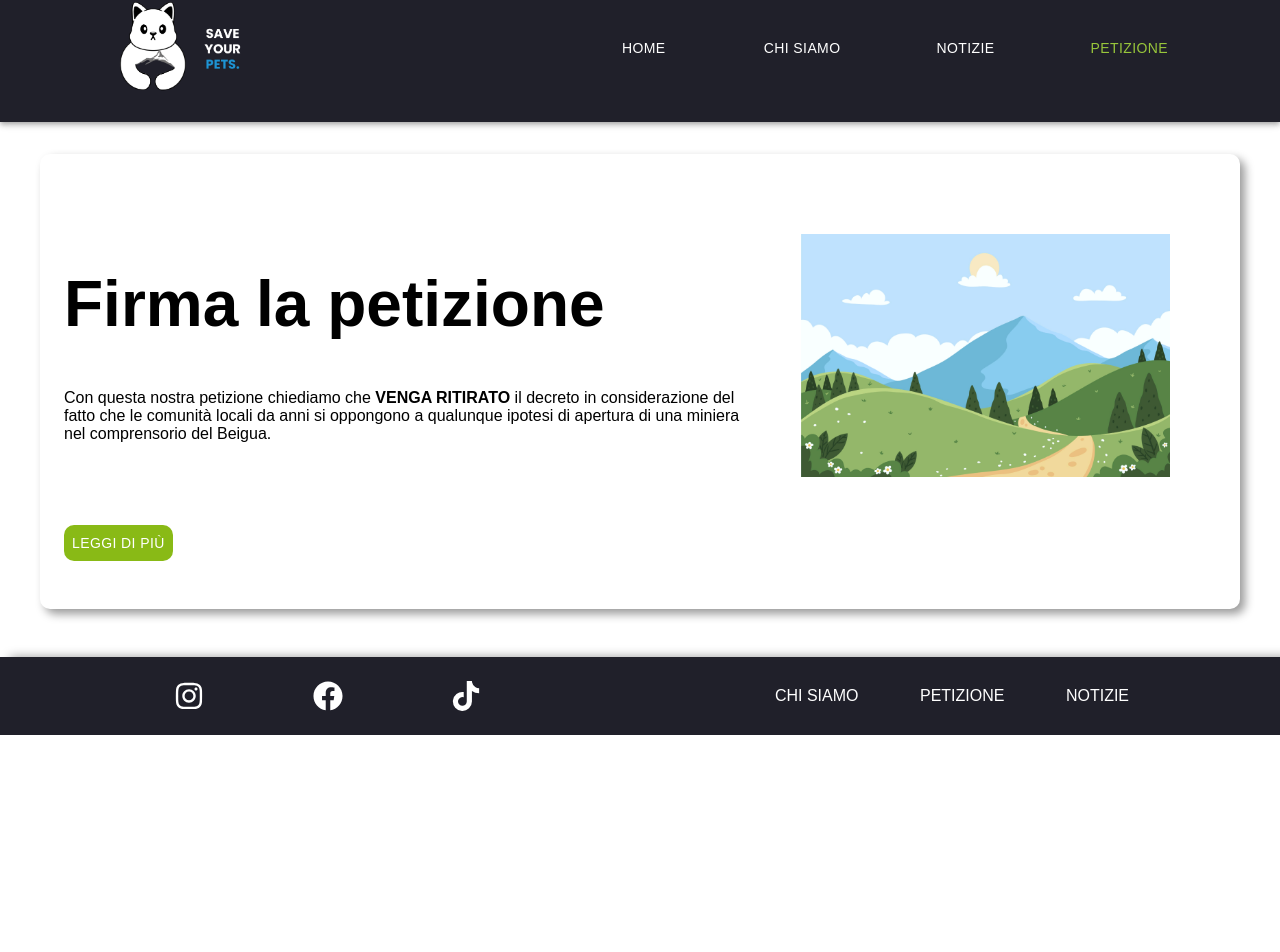
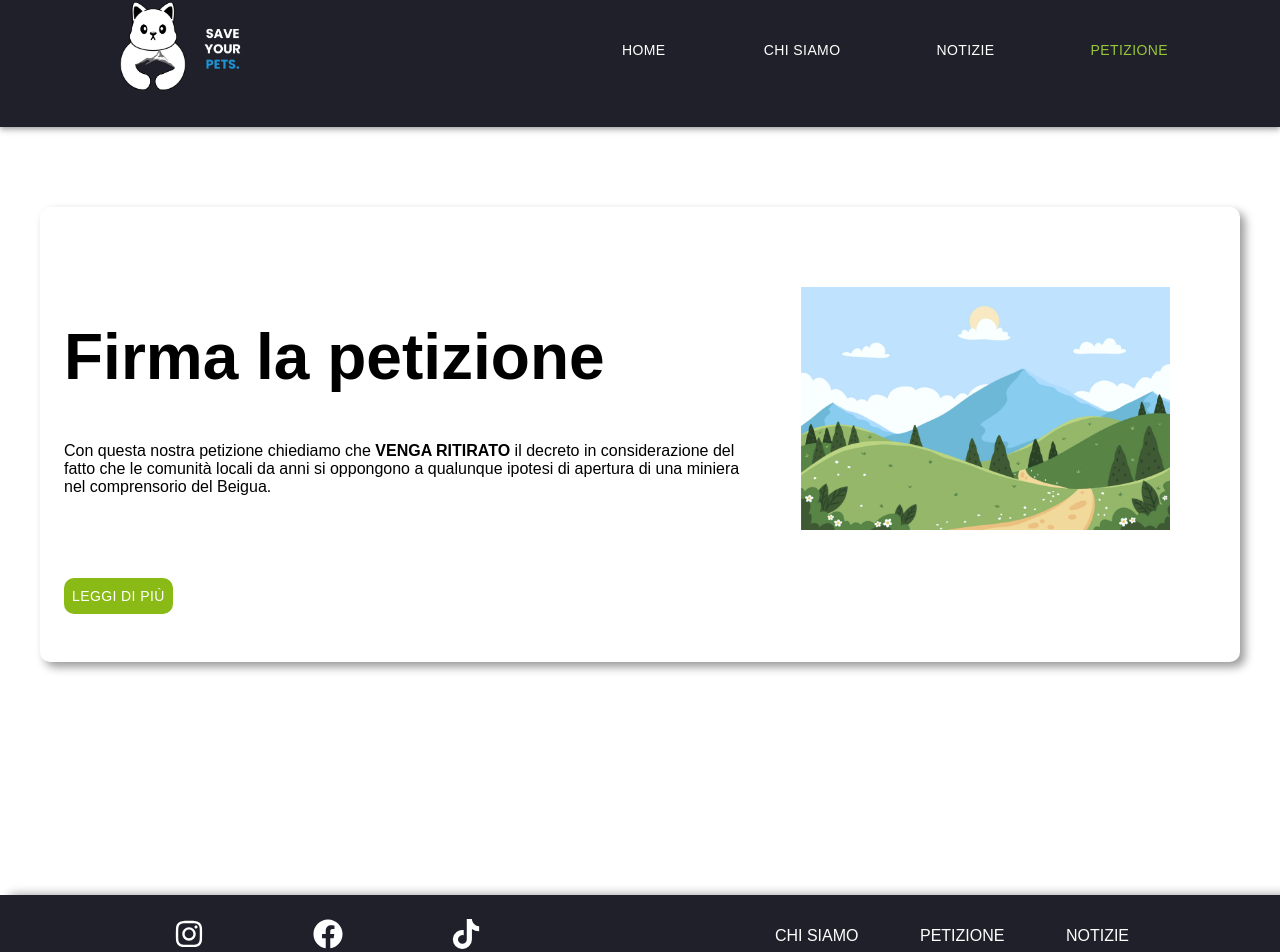
Before and after one commit to Matteh15/beigua-react, a React (Create React App) app: page /petizione in a window 1280 px wide. Shown: the part 26-978 px from the top of the page. Before the commit the page ends 800 px from the top, so only its background shows below. Built offline with nearby package versions, Linux system fonts and the light colour scheme.

Commit message:
Ultima, si spera, push...

```diff
--- a/public/index.html
+++ b/public/index.html
@@ -32,7 +32,7 @@ wvfXpqpZZVQGK6TAh5PVlGOfQNHSoD2xbE+QkPxCAFlNEevoEH3Sl0sibVcOQVnN"
       work correctly both with client-side routing and a non-root public URL.
       Learn how to configure a non-root public URL by running `npm run build`.
     -->
-    <title>React App</title>
+    <title>Save yout pets!</title>
   </head>
   <body>
     <noscript>You need to enable JavaScript to run this app.</noscript>
--- a/src/components/Article.js
+++ b/src/components/Article.js
@@ -1,19 +1,15 @@
 import React from "react";
 import styled from "styled-components";
-import CardMedia from "@mui/material/CardMedia";
 import { Container } from "@mui/material";
 import Card from "./Card";
 import canefinestra from "../img/canefinestra.png";
 import cani_soccorso from "../img/cani_soccorso.png";
 import illustr from "../img/illustr.png";
 import fibre_amianto from "../img/fibre_amianto.png";
-import { faClipboardList } from "@fortawesome/free-solid-svg-icons";
 import { BrowserView, MobileView } from "react-device-detect";
 import ButtonGreen from "./ButtonGreen";
 
-import { Footer } from "./Footer";
-
-import { FaTiktok, FaInstagram, FaFacebook } from "react-icons/fa";
+import { Link } from "react-router-dom";
 
 const Article = () => {
   return (
@@ -41,6 +37,7 @@ const Article = () => {
               title="Effetti sulla Salute"
               descr="La presenza delle fibre di amianto nell’ambiente comporta danni a carico della salute."
               articlePage={true}
+              link=""
             >
               skald
             </Card>
@@ -50,6 +47,7 @@ const Article = () => {
               title="Mesotelioma canino"
               descr="L’esposizione all’amianto nei cani porta ad uno stato di infiammazione cronica."
               articlePage={true}
+              link=""
             >
               skald
             </Card>
@@ -58,6 +56,7 @@ const Article = () => {
               title="Amianto e animali"
               descr="I casi di mesotelioma maligno negli animali sono causati dall’ esposizione alle fibre di amianto."
               articlePage={true}
+              link=""
             ></Card>
           </DivCards>
         </div>
@@ -86,15 +85,19 @@ const Article = () => {
           </QuarantaPerc>
         </FlexDiv>
         <BrowserView>
+          <Link to="">
             <ButtonGreen style={{ margin: "3rem auto" }}>
               Leggi di pi&ugrave;
             </ButtonGreen>
+          </Link>
         </BrowserView>
         <MobileView>
           <FlexDiv>
+            <Link to="">
               <ButtonGreen style={{ margin: "3rem auto" }}>
                 Leggi di pi&ugrave;
               </ButtonGreen>
+            </Link>
           </FlexDiv>
         </MobileView>
       </CasiContainer>
--- a/src/components/Card.js
+++ b/src/components/Card.js
@@ -14,7 +14,7 @@ import fibre_amianto from "../img/fibre_amianto.png";
 
 import { FaClipboardList, FaBook } from "react-icons/fa";
 import { BsFillBinocularsFill } from "react-icons/bs";
-
+import { Link } from "react-router-dom";
 import styleds from "styled-components";
 
 const useStyles = styled((theme) => ({
@@ -32,12 +32,11 @@ export default function MultiActionAreaCard({
   descr,
   img,
   articlePage,
-  textMob,
+  link,
 }) {
   const classes = useStyles();
   return (
     <MyCard>
-      <CardActionArea>
       <CardContent
         style={{
           display: "flex",
@@ -49,9 +48,7 @@ export default function MultiActionAreaCard({
         {(icon == 1 && (
           <FaClipboardList style={{ width: "48px", height: "48px" }} />
         )) ||
-            (icon == 2 && (
-              <FaBook style={{ width: "48px", height: "48px" }} />
-            )) ||
+          (icon == 2 && <FaBook style={{ width: "48px", height: "48px" }} />) ||
           (icon == 3 && (
             <BsFillBinocularsFill style={{ width: "48px", height: "48px" }} />
           ))}
@@ -65,6 +62,7 @@ export default function MultiActionAreaCard({
           component="div"
           style={{
             marginTop: "1rem",
+            overflow: "hidden",
           }}
           sx={{
             fontFamily: "Poppins",
@@ -78,13 +76,13 @@ export default function MultiActionAreaCard({
             display: "flex",
             justifyContent: "center",
             alignItems: "center",
+            overflow: "hidden",
           }}
           sx={{ fontFamily: "Raleway" }}
         >
           <p className="raleway">{descr}</p>
         </Typography>
       </CardContent>
-      </CardActionArea>
       <CardActions
         style={{
           display: "flex",
@@ -93,9 +91,11 @@ export default function MultiActionAreaCard({
         }}
       >
         {icon != 0 && (
+          <Link to={link}>
             <ButtonGreen variant="contained" href="#contained-buttons">
               Leggi di più
             </ButtonGreen>
+          </Link>
         )}
       </CardActions>
     </MyCard>
@@ -110,3 +110,16 @@ const MyCard = styled(Card)`
     margin-bottom: 3rem;
   }
 `;
+
+const MyLink = styled(Link)`
+  color: white !important;
+  text-decoration: none !important;
+
+  &.pet {
+    color: #98c63b !important;
+  }
+
+  @media screen and (max-width: 600px) {
+    margin: 1rem 0;
+  }
+`;
--- a/src/components/Footer.js
+++ b/src/components/Footer.js
@@ -6,6 +6,8 @@ import { Typography } from "@mui/material";
 import logo from "../img/logo.png";
 
 import { FaTiktok, FaInstagram, FaFacebook } from "react-icons/fa";
+
+import { Link } from "react-router-dom";
 
 export const Footer = () => {
   return (
@@ -16,22 +18,47 @@ export const Footer = () => {
         </FlexDiv> */}
         <FlexDiv className="sameWidth">
           <FlexSpaceAround style={{ flexDirection: "row" }}>
+            <a href="https://www.instagram.com/save.yourpets/">
               <FaInstagram />
+            </a>
+            <a href="https://m.facebook.com/SaveyourPets-103108672470413/">
               <FaFacebook />
+            </a>
+            <a href="https://vm.tiktok.com/ZMNDv8vqW/">
               <FaTiktok />
+            </a>
           </FlexSpaceAround>
         </FlexDiv>
         <FlexDiv className="sameWidth">
           <FlexSpaceAround>
+            <MyLink to="/chi-siamo">
               <span>CHI SIAMO</span>
+            </MyLink>
+            <MyLink to="/petizione">
               <span>PETIZIONE</span>
+            </MyLink>
+            <MyLink to="/articoli">
               <span>NOTIZIE</span>
+            </MyLink>
           </FlexSpaceAround>
         </FlexDiv>
       </FooterWrapper>
     </MyFooter>
   );
 };
+
+const MyLink = styled(Link)`
+  color: white !important;
+  text-decoration: none !important;
+
+  &.pet {
+    color: #98c63b !important;
+  }
+
+  @media screen and (max-width: 600px) {
+    margin: 1rem 0;
+  }
+`;
 
 const MyFooter = styled.footer`
   padding: 1.5rem 1rem;
--- a/src/components/GlobalStyle.js
+++ b/src/components/GlobalStyle.js
@@ -20,6 +20,18 @@ const GlobalStyle = createGlobalStyle`
         font-family: Raleway, sans-serif !important;
     }
 
+    a {
+        svg {
+            color: white;
+        }
+
+        &:visited {
+            color: white;
+        }
+
+    }
+    }
+
 `;
 
 export default GlobalStyle;
--- a/src/components/HomePage.js
+++ b/src/components/HomePage.js
@@ -8,6 +8,7 @@ import canehome from "../img/canehome.png";
 import { faClipboardList } from "@fortawesome/free-solid-svg-icons";
 import { BrowserView, MobileView } from "react-device-detect";
 import ButtonGreen from "./ButtonGreen";
+import { Link } from "react-router-dom";
 
 import { Footer } from "./Footer";
 
@@ -64,13 +65,19 @@ const HomePage = () => {
               }}
             >
               <SvgContainer>
+                <a href="https://www.instagram.com/save.yourpets/">
                   <FaInstagram />
+                </a>
               </SvgContainer>
               <SvgContainer>
+                <a href="https://m.facebook.com/SaveyourPets-103108672470413/">
                   <FaFacebook />
+                </a>
               </SvgContainer>
               <SvgContainer>
+                <a href="https://vm.tiktok.com/ZMNDv8vqW/">
                   <FaTiktok />
+                </a>
               </SvgContainer>
             </div>
           </div>
@@ -145,6 +152,7 @@ const HomePage = () => {
               icon={1}
               title="Petizione"
               descr="Firma la petizione: “No alla miniera nel comprensorio del Parco Naturale Regionale del Beigua”."
+              link="/petizione"
             >
               skald
             </Card>
@@ -152,6 +160,7 @@ const HomePage = () => {
               icon={2}
               title="Notizie"
               descr="Articoli su quello che comporta l’amianto e aggiornamenti del caso."
+              link="/articoli"
             >
               skald
             </Card>
@@ -159,6 +168,7 @@ const HomePage = () => {
               icon={3}
               title="Chi siamo"
               descr="Scopri di più su chi siamo."
+              link="/chi-siamo"
             >
               skald
             </Card>
@@ -188,15 +198,19 @@ const HomePage = () => {
           </QuarantaPerc>
         </FlexDiv>
         <BrowserView>
+          <Link to="/articoli">
             <ButtonGreen style={{ margin: "3rem auto" }}>
               Leggi di pi&ugrave;
             </ButtonGreen>
+          </Link>
         </BrowserView>
         <MobileView>
           <FlexDiv>
+            <Link to="/articoli">
               <ButtonGreen style={{ margin: "3rem auto" }}>
                 Leggi di pi&ugrave;
               </ButtonGreen>
+            </Link>
           </FlexDiv>
         </MobileView>
       </CasiContainer>
@@ -279,4 +293,17 @@ const QuarantaPerc = styled(FlexDiv)`
   }
 `;
 
+const MyLink = styled(Link)`
+  color: white !important;
+  text-decoration: none !important;
+
+  &.pet {
+    color: #98c63b !important;
+  }
+
+  @media screen and (max-width: 600px) {
+    margin: 1rem 0;
+  }
+`;
+
 export default HomePage;
--- a/src/components/Navbar.js
+++ b/src/components/Navbar.js
@@ -55,7 +55,9 @@ const Navbar = () => {
               color="inherit"
               aria-label="logo"
             >
-              <img src={logo} width="150px" color="white" />
+              <Link to="/">
+                <img src={logo} width="150px" color="white" />
+              </Link>
             </IconButton>
           </Stack>
 
@@ -141,7 +143,9 @@ const Navbar = () => {
             color="inherit"
             aria-label="logo"
           >
-            <img src={logo} width="100px" color="white" />
+            <Link to="/">
+              <img src={logo} width="100px" color="white" />
+            </Link>
           </IconButton>
         </Stack>
       </MobileView>
--- a/src/components/Petizione.js
+++ b/src/components/Petizione.js
@@ -12,10 +12,12 @@ import petizione from "../img/petizione.png";
 const ChiSiamo = () => {
   return (
     <>
+      <div style={{ minHeight: "90vh" }}>
         <CasiContainer
           style={{
             borderRadius: "10px",
             boxShadow: "5px 5px 10px rgb(0 0 0 / 0.4)",
+            marginTop: "5rem",
           }}
         >
           <FlexDiv style={{ marginTop: "5rem" }}>
@@ -39,10 +41,13 @@ const ChiSiamo = () => {
           </BrowserView>
           <MobileView>
             <FlexDiv>
-            <ButtonGreen style={{ margin: "3rem auto" }}>Firma qui</ButtonGreen>
+              <ButtonGreen style={{ margin: "3rem auto" }}>
+                Firma qui
+              </ButtonGreen>
             </FlexDiv>
           </MobileView>
         </CasiContainer>
+      </div>
     </>
   );
 };
```
Lines whose indentation alone changed are shown as unchanged.
